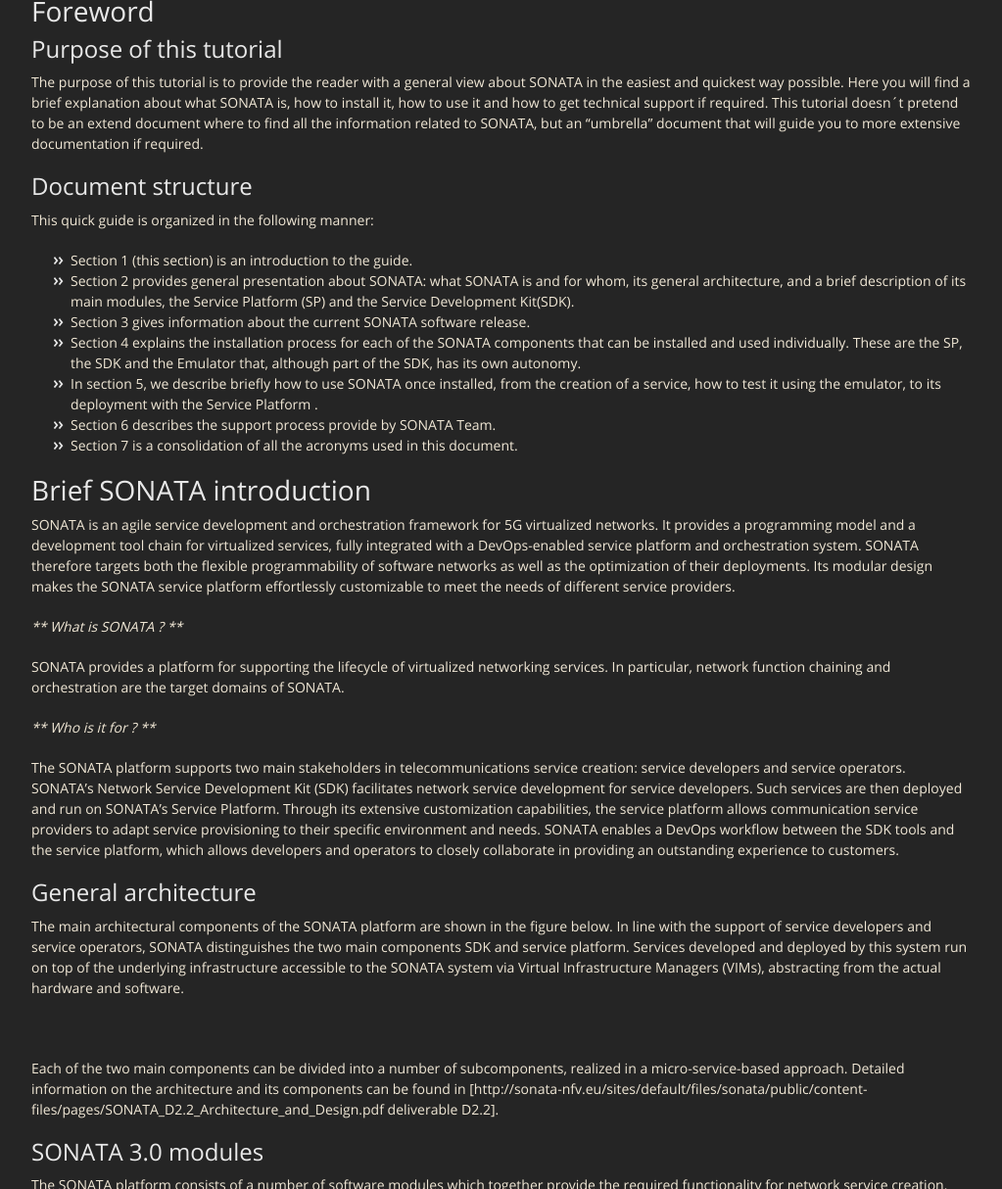
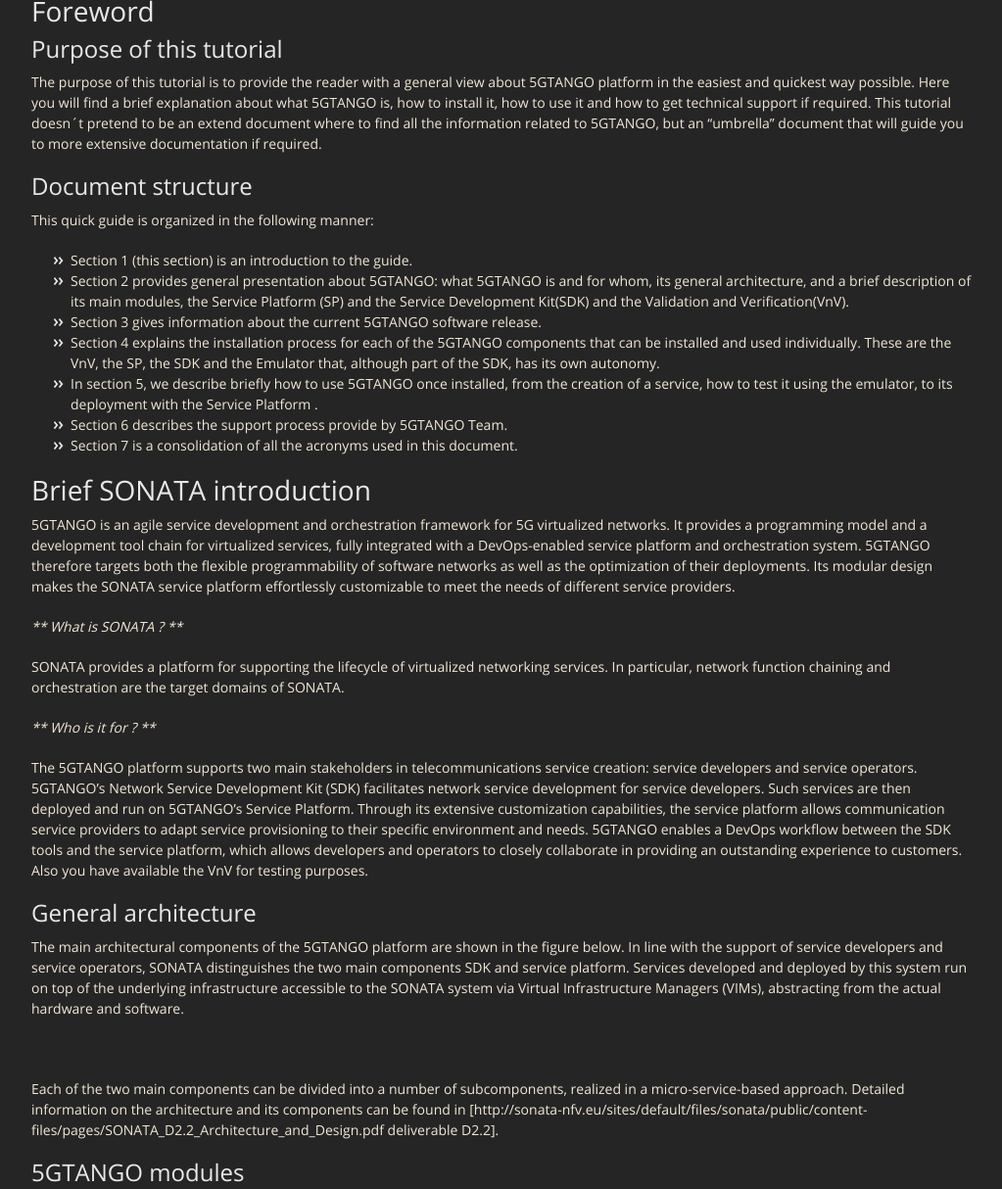
Before and after one commit to sonata-nfv/sonata-nfv.github.io, a Jekyll site: the page built from index.md, in a window 1280 px wide and 1400 px high, scrolled down 495 px, cut to the strip 186-1400 px from the top of the window. Shown: the whole strip at 98% size, without its empty margins (128-1151 px from the left). Built offline with Jekyll 4.4.1, drawn with Linux system fonts in a browser that asks for light colours; nearby versions of some CDN libraries; some of the changed text lies outside the part shown.

Commit message:
change to index.md

```diff
--- a/index.md
+++ b/index.md
@@ -2,31 +2,31 @@
 layout: default
 ---
 
-![](http://sonata-nfv.eu/sites/sonata-nfv.eu/themes/zen/sonatina/images/sonata_logo.svg)
+<p align="center"><img src="https://github.com/sonata-nfv/tng-api-gtw/wiki/images/sonata-5gtango-logo-500px.png" /></p>
 
 # Foreword
 
 ## Purpose of this tutorial
 
-The purpose of this tutorial is to provide the reader with a general view about SONATA in the easiest and quickest way possible.
-Here you will find a brief explanation about what SONATA is, how to install it, how to use it and how to get technical support if required.
-This tutorial doesn´t pretend to be an extend document where to find all the information related to SONATA, but an "umbrella" document that will guide you to more extensive documentation if required.
+The purpose of this tutorial is to provide the reader with a general view about 5GTANGO platform in the easiest and quickest way possible.
+Here you will find a brief explanation about what 5GTANGO is, how to install it, how to use it and how to get technical support if required.
+This tutorial doesn´t pretend to be an extend document where to find all the information related to 5GTANGO, but an "umbrella" document that will guide you to more extensive documentation if required.
 
 ## Document structure
 
 This quick guide is organized in the following manner:
 
 * Section 1 (this section) is an introduction to the guide.
-* Section 2 provides general presentation about SONATA: what SONATA is and for whom, its general architecture, and a brief description of its main modules, the Service Platform (SP) and the Service Development Kit(SDK).
-* Section 3 gives information about the current SONATA software release.
-* Section 4 explains the installation process for each of the SONATA components that can be installed and used individually. These are the SP, the SDK and the Emulator that, although part of the SDK, has its own autonomy.
-* In section 5, we describe briefly how to use SONATA once installed, from the creation of a service, how to test it using the emulator, to its deployment with the Service Platform .
-* Section 6 describes the support process provide by SONATA Team.
+* Section 2 provides general presentation about 5GTANGO: what 5GTANGO is and for whom, its general architecture, and a brief description of its main modules, the Service Platform (SP) and the Service Development Kit(SDK) and the Validation and Verification(VnV).
+* Section 3 gives information about the current 5GTANGO software release.
+* Section 4 explains the installation process for each of the 5GTANGO components that can be installed and used individually. These are the VnV, the SP, the SDK and the Emulator that, although part of the SDK, has its own autonomy.
+* In section 5, we describe briefly how to use 5GTANGO once installed, from the creation of a service, how to test it using the emulator, to its deployment with the Service Platform .
+* Section 6 describes the support process provide by 5GTANGO Team.
 * Section 7 is a consolidation of all the acronyms used in this document.
 
 # Brief SONATA introduction
 
-SONATA is an agile service development and orchestration framework for 5G virtualized networks. It provides a programming model and a development tool chain for virtualized services, fully integrated with a DevOps-enabled service platform and orchestration system. SONATA therefore targets both the flexible programmability of software networks as well as the optimization of their deployments. Its modular design makes the SONATA service platform effortlessly customizable to meet the needs of different service providers.
+5GTANGO is an agile service development and orchestration framework for 5G virtualized networks. It provides a programming model and a development tool chain for virtualized services, fully integrated with a DevOps-enabled service platform and orchestration system. 5GTANGO therefore targets both the flexible programmability of software networks as well as the optimization of their deployments. Its modular design makes the SONATA service platform effortlessly customizable to meet the needs of different service providers.
 
 *** What is SONATA ? ***
 
@@ -34,19 +34,19 @@ SONATA provides a platform for supporting the lifecycle of virtualized networkin
 
 *** Who is it for ? ***
 
-The SONATA platform supports two main stakeholders in telecommunications service creation: service developers and service operators. SONATA's Network Service Development Kit (SDK) facilitates network service development for service developers. Such services are then deployed and run on SONATA's Service Platform. Through its extensive customization capabilities, the service platform allows communication service providers to adapt service provisioning to their specific environment and needs. SONATA enables a DevOps workflow between the SDK tools and the service platform, which allows developers and operators to closely collaborate in providing an outstanding experience to customers.
+The 5GTANGO platform supports two main stakeholders in telecommunications service creation: service developers and service operators. 5GTANGO's Network Service Development Kit (SDK) facilitates network service development for service developers. Such services are then deployed and run on 5GTANGO's Service Platform. Through its extensive customization capabilities, the service platform allows communication service providers to adapt service provisioning to their specific environment and needs. 5GTANGO enables a DevOps workflow between the SDK tools and the service platform, which allows developers and operators to closely collaborate in providing an outstanding experience to customers. Also you have available the VnV for testing purposes.
 
 ## General architecture
 
-The main architectural components of the SONATA platform are shown in the figure below. In line with the support of service developers and service operators, SONATA distinguishes the two main components SDK and service platform. Services developed and deployed by this system run on top of the underlying infrastructure accessible to the SONATA system via Virtual Infrastructure Managers (VIMs), abstracting from the actual hardware and software.
+The main architectural components of the 5GTANGO platform are shown in the figure below. In line with the support of service developers and service operators, SONATA distinguishes the two main components SDK and service platform. Services developed and deployed by this system run on top of the underlying infrastructure accessible to the SONATA system via Virtual Infrastructure Managers (VIMs), abstracting from the actual hardware and software.
 
 ![](http://sonata-nfv.github.io/son-tutorials/figures/Sonatamaincomponents.png)
 
 Each of the two main components can be divided into a number of subcomponents, realized in a micro-service-based approach. Detailed information on the architecture and its components can be found in [http://sonata-nfv.eu/sites/default/files/sonata/public/content-files/pages/SONATA_D2.2_Architecture_and_Design.pdf deliverable D2.2].
 
-## SONATA 3.0 modules
+## 5GTANGO modules
 
-The SONATA platform consists of a number of software modules which together provide the required functionality for network service creation, deployment, and management. Most modules can be attributed directly to either the service platform or to the service development (SDK), according to their use. Some modules are cross-cutting and are used in both major components.
+The 5GTANGOplatform consists of a number of software modules which together provide the required functionality for network service creation, deployment, and management. Most modules can be attributed directly to either the service platform or to the service development (SDK), according to their use. Some modules are cross-cutting and are used in both major components.
 
 ### Service Platform
 
@@ -82,6 +82,15 @@ The service development kit (SDK) consists of the following main modules:
 * ***[Editor](https://github.com/sonata-nfv/son-editor)***: SONATA's web-based editor for service and function descriptors. The [Editor frontend](https://github.com/sonata-nfv/son-editor-frontend) and [Editor backend](https://github.com/sonata-nfv/son-editor-backend) are the frontend and backend of SONATA's web-based service and function descriptor editor.
 * ***[Emulator](https://github.com/sonata-nfv/son-emu)***: emulation platform to support network service developers in locally prototyping and testing complete network service chains in realistic end-to-end multi-PoP scenarios
 * ***[Analyzer](https://github.com/sonata-nfv/son-analyze)***: analysis framework to study a service's behaviour
+
+###
+
+The Validation and Verification (VnV) platform consist of the following modules:
+
+* ***[Gatekeeper](https://github.com/sonata-nfv/tng-gtk-vnv)
+* ***[Lifecycle Manager](https://github.com/sonata-nfv/tng-vnv-lcm)
+* ***[Test Execution Engine](https://github.com/sonata-nfv/tng-vnv-tee)
+
 
 ## About the latest minor release v3.1
 
```
